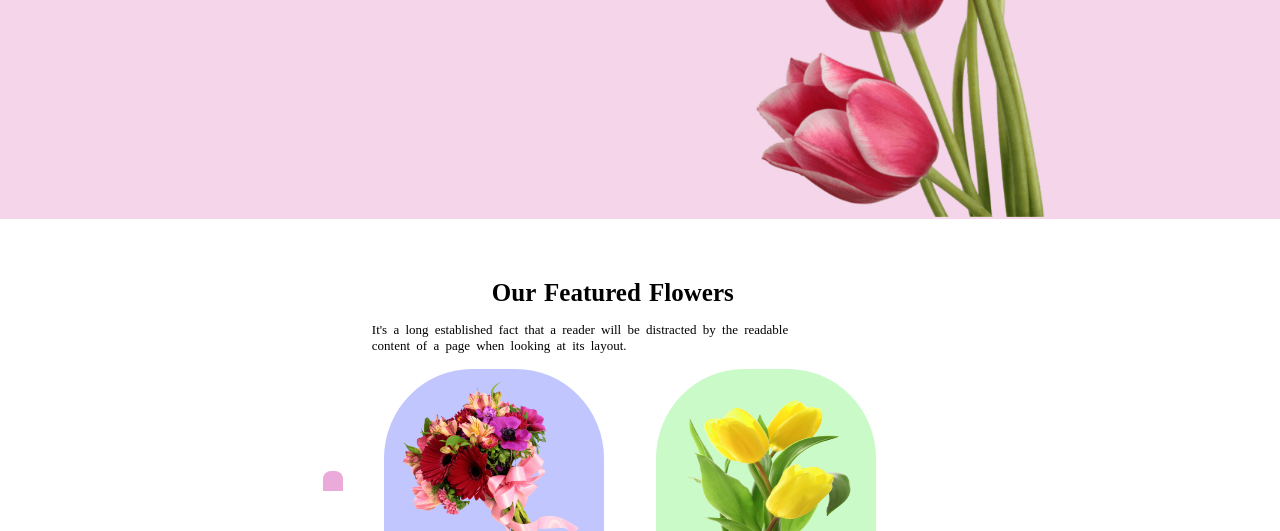
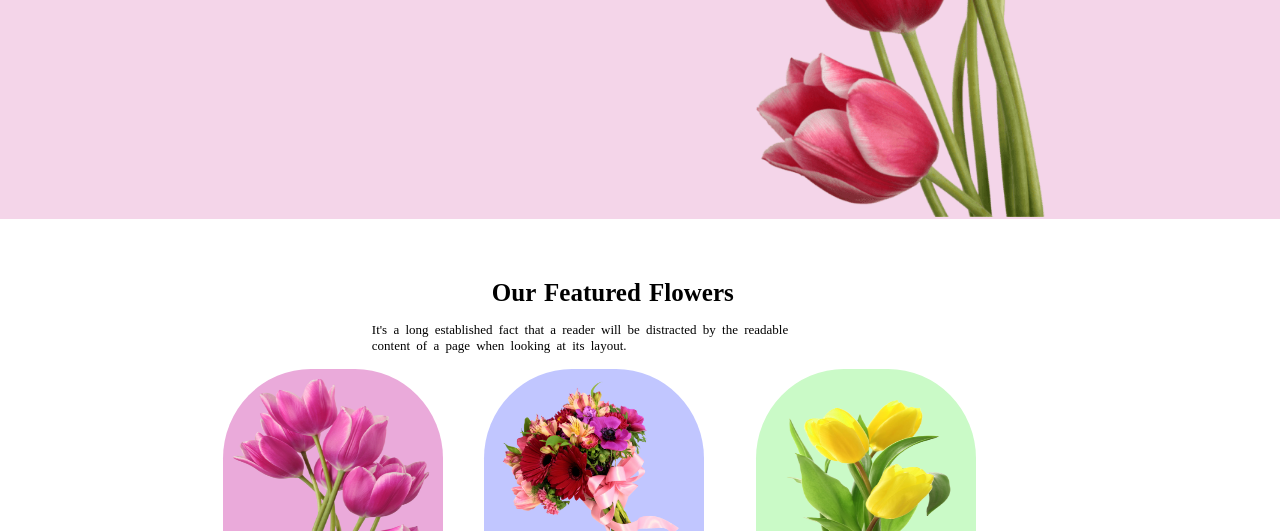
Before and after one commit to Mujibmarziya/Flower, a plain HTML site: page index.html in a window 1280 px wide. Shown: the part 421-952 px from the top of the page. Drawn offline with Linux system fonts and the light colour scheme.

Commit message:
commiting code

```diff
--- a/index.html
+++ b/index.html
@@ -33,7 +33,7 @@
 
     </div>
     <div class="sectionopic">
-      <div class="fpic"><a <img src="./image/secondpink.png" height="200px" width ="200px"></div>
+      <div class="fpic"><img src="./image/secondpink.png" height="200px" width ="200px"></div>
       <p class="ftexto"><a href="">Pink Flower Tree</a></p>
 
       <div class="spic"><img src="./image/secondguccho.png" height="200px" width="200px"></div>
```
